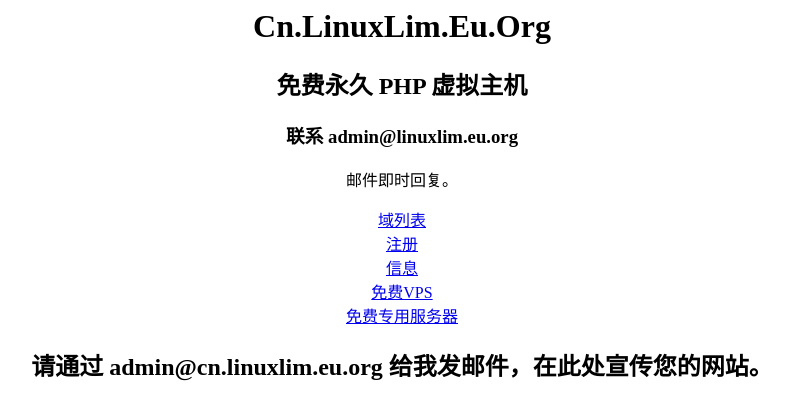
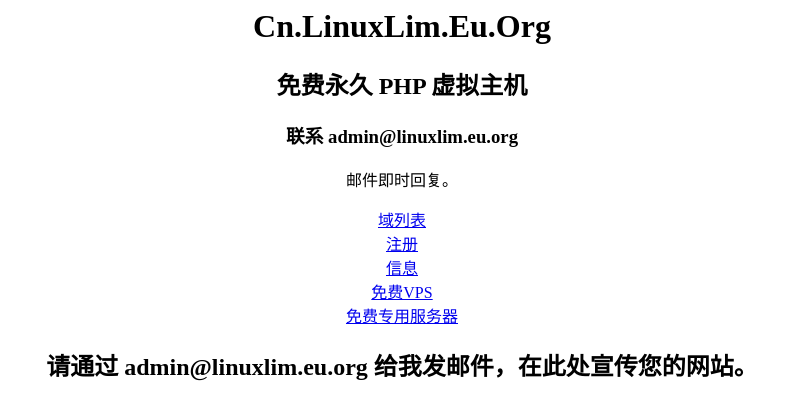
Before and after one commit to iFreeDomain/chinese, a plain HTML site: page index.html in a window 1280 px wide. Shown: the whole page, without its empty margins (238-1027 px from the left). Drawn offline with Linux system fonts and the light colour scheme.

Commit message:
Update index.html

```diff
--- a/index.html
+++ b/index.html
@@ -9,4 +9,4 @@
 <center><a href="http://freevps.linuxlim.eu.org/">免费VPS</a></center>
 <center><a href="http://dedicatedserver.linuxlim.eu.org/">免费专用服务器</a></center>
 <link rel="icon" type="image/x-icon" href="favicon.ico">
-<h2><center><strong>请通过 admin@cn.linuxlim.eu.org 给我发邮件，在此处宣传您的网站。</strong><br><p></center></h2>
+<h2><center><strong>请通过 admin@linuxlim.eu.org 给我发邮件，在此处宣传您的网站。</strong><br><p></center></h2>
```
